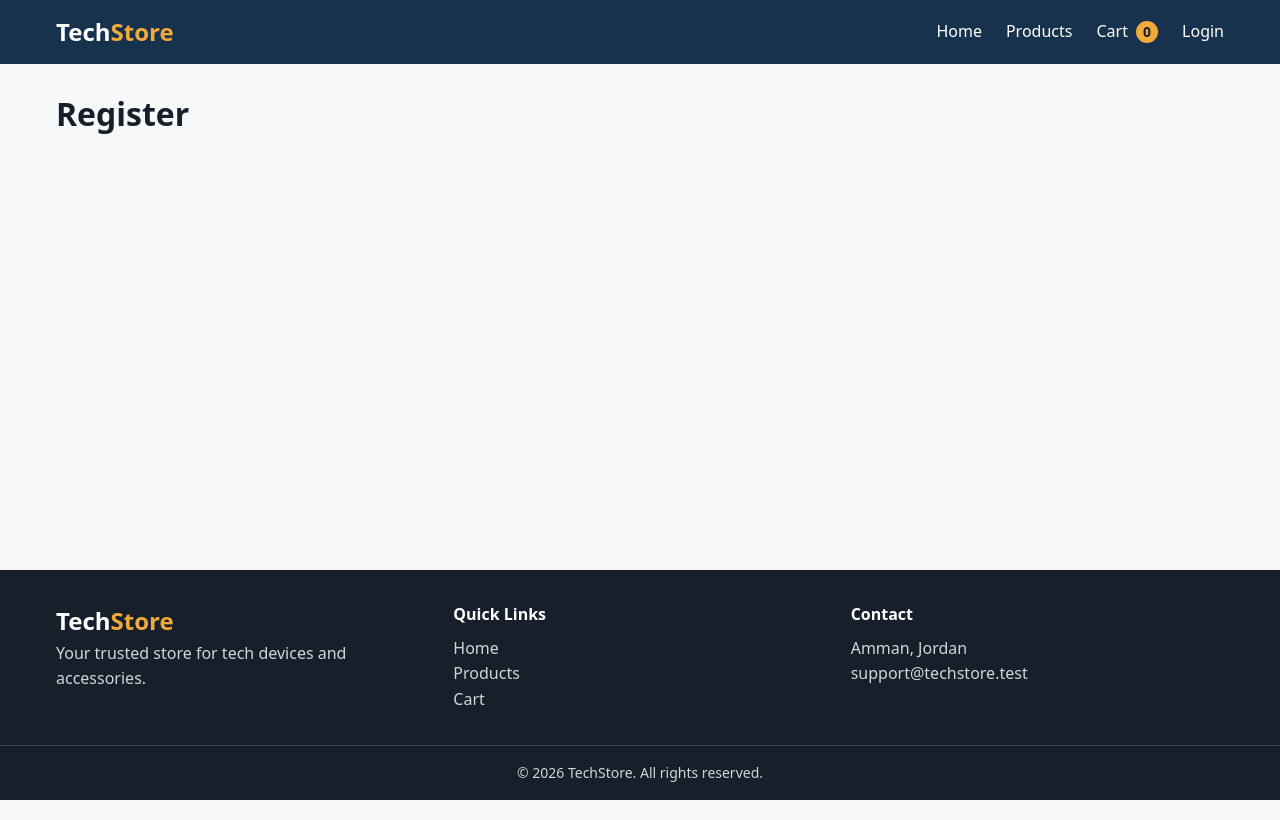
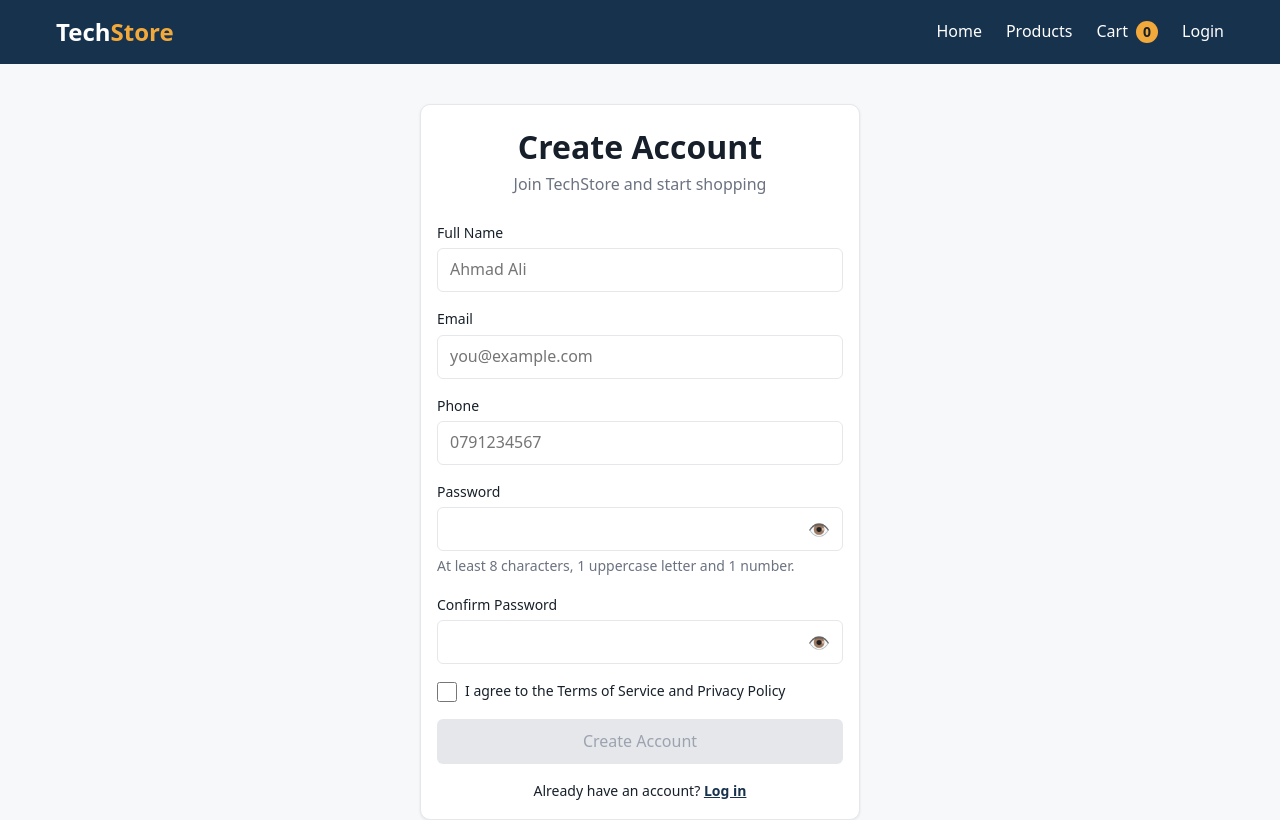
Before and after one commit to odehtareq/ecommerce-frontend, a React (Vite) app: page /register in a window 1280 px wide. Shown: the top 820 px of the page. Built offline with nearby package versions, Linux system fonts and the light colour scheme.

Commit message:
Add register page with validation and terms agreement

```diff
--- a/src/pages/RegisterPage.jsx
+++ b/src/pages/RegisterPage.jsx
@@ -1,4 +1,158 @@
+import { useState } from 'react'
+import { Link, useNavigate } from 'react-router'
+import { useAuth } from '../hooks/useAuth'
+import { useToast } from '../hooks/useToast'
+import { validateRegister } from '../utils/validation'
+import FormField from '../components/forms/FormField'
+import PasswordField from '../components/forms/PasswordField'
+import '../styles/AuthPages.css'
+
+const INITIAL_VALUES = {
+  fullName: '',
+  email: '',
+  phone: '',
+  password: '',
+  confirmPassword: '',
+  acceptTerms: false,
+};
+
 function RegisterPage() {
-  return <div className="container"><h1>Register</h1></div>;
+  const { register } = useAuth();
+  const { showToast } = useToast();
+  const navigate = useNavigate();
+
+  const [values, setValues] = useState(INITIAL_VALUES);
+  const [errors, setErrors] = useState({});
+  const [formError, setFormError] = useState('');
+  const [isSubmitting, setIsSubmitting] = useState(false);
+
+  const handleChange = (e) => {
+    const { name, value, type, checked } = e.target;
+    // Checkboxes use "checked", other inputs use "value"
+    setValues({ ...values, [name]: type === 'checkbox' ? checked : value });
+    if (errors[name]) setErrors({ ...errors, [name]: undefined });
+    setFormError('');
+  };
+
+  const handleSubmit = (e) => {
+    e.preventDefault();
+
+    const validationErrors = validateRegister(values);
+    setErrors(validationErrors);
+    if (Object.keys(validationErrors).length > 0) return;
+
+    setIsSubmitting(true);
+    setTimeout(() => {
+      const result = register(values);
+
+      if (!result.success) {
+        setFormError(result.message);
+        setIsSubmitting(false);
+        return;
+      }
+
+      showToast('Account created successfully! Please log in.', 'success');
+      navigate('/login', {
+        replace: true,
+        state: { message: `Your account is ready. Log in with ${values.email}` },
+      });
+    }, 800);
+  };
+
+  return (
+    <div className="container auth-page">
+      <div className="card auth-card">
+        <h1 className="auth-card__title">Create Account</h1>
+        <p className="auth-card__subtitle">Join TechStore and start shopping</p>
+
+        {formError && (
+          <div className="alert alert--error" role="alert">⚠ {formError}</div>
+        )}
+
+        <form onSubmit={handleSubmit} noValidate>
+          <FormField
+            label="Full Name"
+            id="fullName"
+            name="fullName"
+            placeholder="Ahmad Ali"
+            value={values.fullName}
+            onChange={handleChange}
+            error={errors.fullName}
+            autoComplete="name"
+          />
+
+          <FormField
+            label="Email"
+            id="email"
+            name="email"
+            type="email"
+            placeholder="you@example.com"
+            value={values.email}
+            onChange={handleChange}
+            error={errors.email}
+            autoComplete="email"
+          />
+
+          <FormField
+            label="Phone"
+            id="phone"
+            name="phone"
+            type="tel"
+            placeholder="0791234567"
+            value={values.phone}
+            onChange={handleChange}
+            error={errors.phone}
+            autoComplete="tel"
+          />
+
+          <PasswordField
+            label="Password"
+            id="password"
+            name="password"
+            value={values.password}
+            onChange={handleChange}
+            error={errors.password}
+            autoComplete="new-password"
+          />
+          {!errors.password && (
+            <p className="field__hint">At least 8 characters, 1 uppercase letter and 1 number.</p>
+          )}
+
+          <PasswordField
+            label="Confirm Password"
+            id="confirmPassword"
+            name="confirmPassword"
+            value={values.confirmPassword}
+            onChange={handleChange}
+            error={errors.confirmPassword}
+            autoComplete="new-password"
+          />
+
+          <label className="checkbox-field">
+            <input
+              type="checkbox"
+              name="acceptTerms"
+              checked={values.acceptTerms}
+              onChange={handleChange}
+            />
+            <span>I agree to the Terms of Service and Privacy Policy</span>
+          </label>
+
+          <button
+            type="submit"
+            className={`btn btn--primary btn--full ${isSubmitting ? 'btn--loading' : ''}`}
+            disabled={!values.acceptTerms || isSubmitting}
+          >
+            {isSubmitting ? 'Creating account...' : 'Create Account'}
+          </button>
+        </form>
+
+        <p className="auth-card__footer">
+          Already have an account? <Link to="/login">Log in</Link>
+        </p>
+      </div>
+    </div>
+  );
 }
+
 export default RegisterPage;
--- a/src/styles/AuthPages.css
+++ b/src/styles/AuthPages.css
@@ -75,3 +75,27 @@
 @media (max-width: 640px) {
   .auth-card { padding: var(--space-4); }
 }
+
+.checkbox-field {
+  display: flex;
+  align-items: flex-start;
+  gap: var(--space-2);
+  margin-bottom: var(--space-4);
+  font-size: var(--fs-sm);
+  cursor: pointer;
+}
+
+.checkbox-field input {
+  width: 20px;
+  height: 20px;
+  margin-top: 2px;
+  accent-color: var(--primary-color);
+  cursor: pointer;
+}
+
+.field__hint {
+  font-size: var(--fs-sm);
+  color: var(--muted-text-color);
+  margin-top: calc(var(--space-3) * -1);
+  margin-bottom: var(--space-4);
+}
--- a/src/utils/validation.js
+++ b/src/utils/validation.js
@@ -50,3 +50,46 @@ export function validateLogin(values) {
 
   return errors;
 }
+
+// At least 8 characters, one uppercase letter and one number
+const STRONG_PASSWORD_REGEX = /^(?=.*[A-Z])(?=.*\d).{8,}$/;
+
+export function validateRegister(values) {
+  const errors = {};
+
+  if (!values.fullName.trim()) {
+    errors.fullName = 'Full name is required';
+  } else if (values.fullName.trim().length < 3) {
+    errors.fullName = 'Name must be at least 3 characters';
+  }
+
+  if (!values.email.trim()) {
+    errors.email = 'Email is required';
+  } else if (!EMAIL_REGEX.test(values.email.trim())) {
+    errors.email = 'Enter a valid email address';
+  }
+
+  if (!values.phone.trim()) {
+    errors.phone = 'Phone number is required';
+  } else if (!PHONE_REGEX.test(values.phone.trim())) {
+    errors.phone = 'Enter a valid Jordanian number (e.g. 0791234567)';
+  }
+
+  if (!values.password) {
+    errors.password = 'Password is required';
+  } else if (!STRONG_PASSWORD_REGEX.test(values.password)) {
+    errors.password = 'At least 8 characters, 1 uppercase letter and 1 number';
+  }
+
+  if (!values.confirmPassword) {
+    errors.confirmPassword = 'Please confirm your password';
+  } else if (values.confirmPassword !== values.password) {
+    errors.confirmPassword = 'Passwords do not match';
+  }
+
+  if (!values.acceptTerms) {
+    errors.acceptTerms = 'You must accept the terms';
+  }
+
+  return errors;
+}
```
